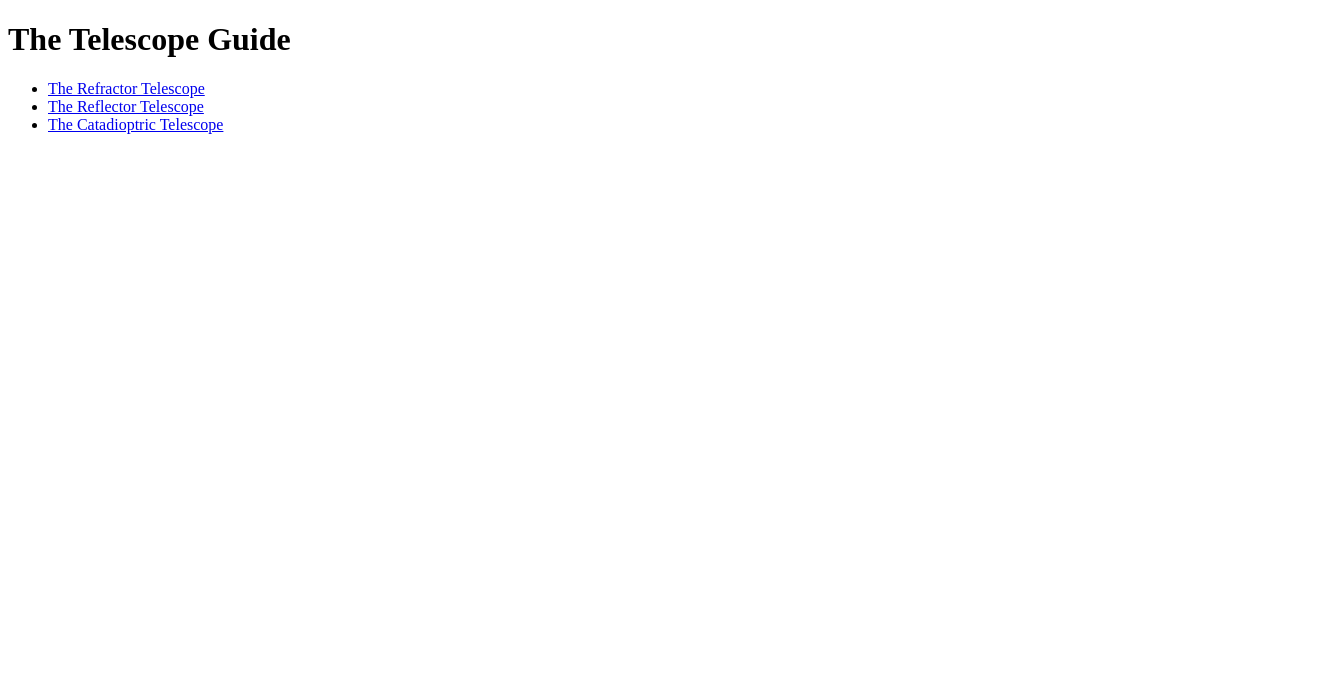
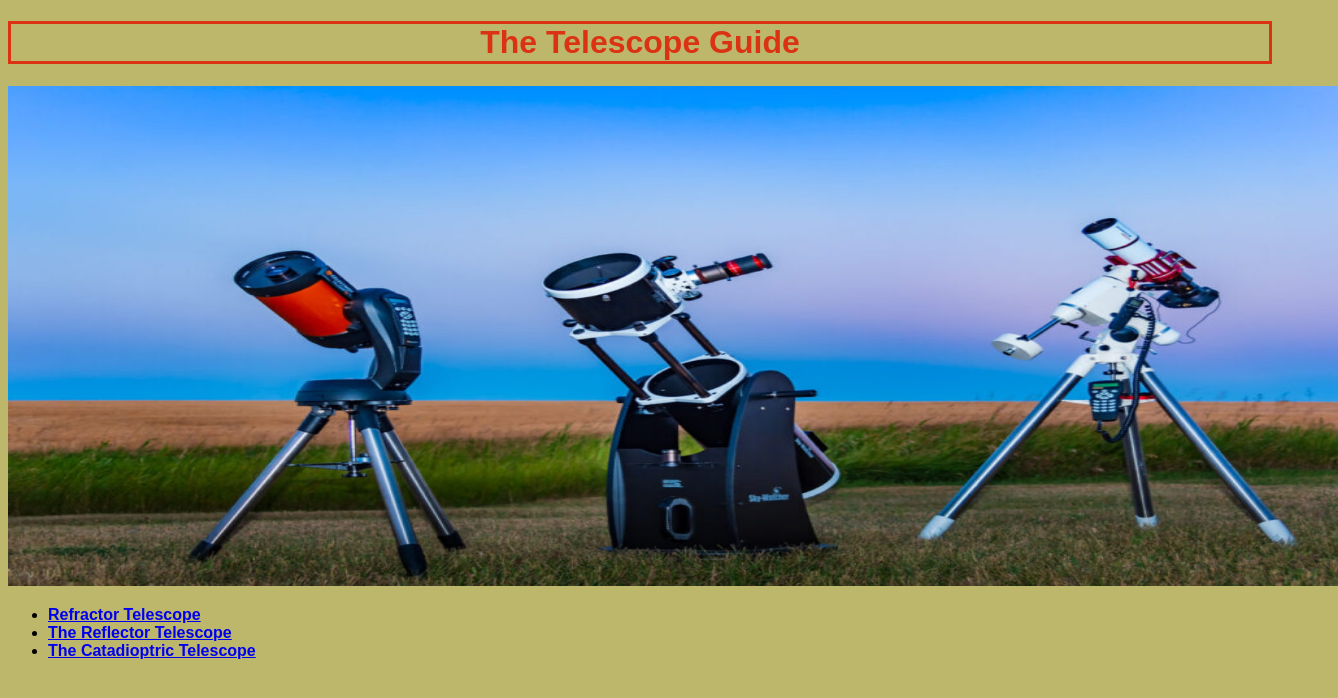
Before and after one commit to AshishDular/the-telescope-guide, a plain HTML site: page index.html in a window 1280 px wide. Shown: the whole page, 1338 px wide, since content can reach past the window. Drawn offline with Linux system fonts and the light colour scheme.

Commit message:
add style.css link

```diff
--- a/index.html
+++ b/index.html
@@ -3,15 +3,17 @@
     <head lang="en">
         <meta charset="utf-8">
         <title>The Telescope Guide</title>
+        <link rel="stylesheet" href="style.css">
 
     </head>
 
     <body>
         <h1>The Telescope Guide</h1>
+        <img src="./images/home1.jpg" alt="three types of telescopes" width="1330" height="500">
         <ul>
-        <li> <a href="telescopes/refracting.html">The Refractor Telescope</a> </li>
-        <li> <a href="telescopes/reflecting.html">The Reflector Telescope</a> </li>
-        <li> <a href="telescopes/catadioptric.html">The Catadioptric Telescope</a> </li>
+        <li> <a href="telescopes/refracting.html"> <strong>Refractor Telescope </strong></a> </li>
+        <li> <a href="telescopes/reflecting.html"> <strong>The Reflector Telescope </strong> </a> </li>
+        <li> <a href="telescopes/catadioptric.html"> <strong> The Catadioptric Telescope </strong> </a> </li>
         </ul>
 
     </body>
```
